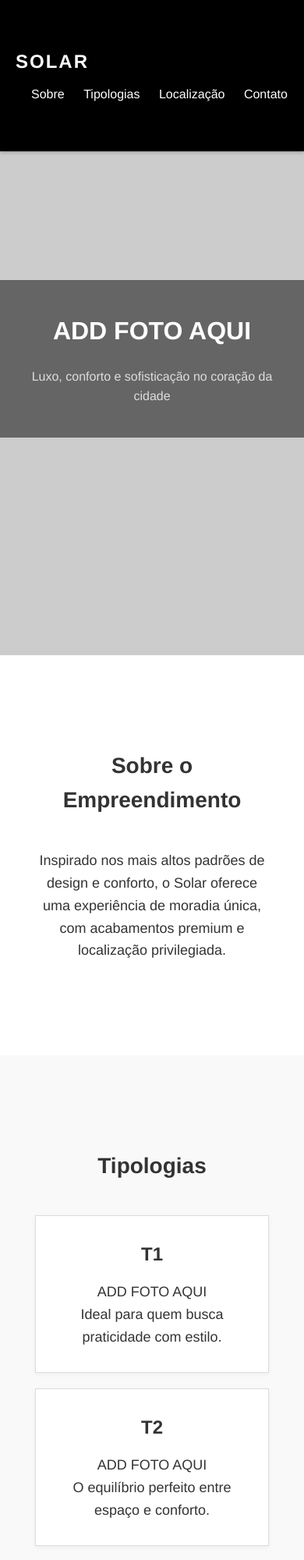
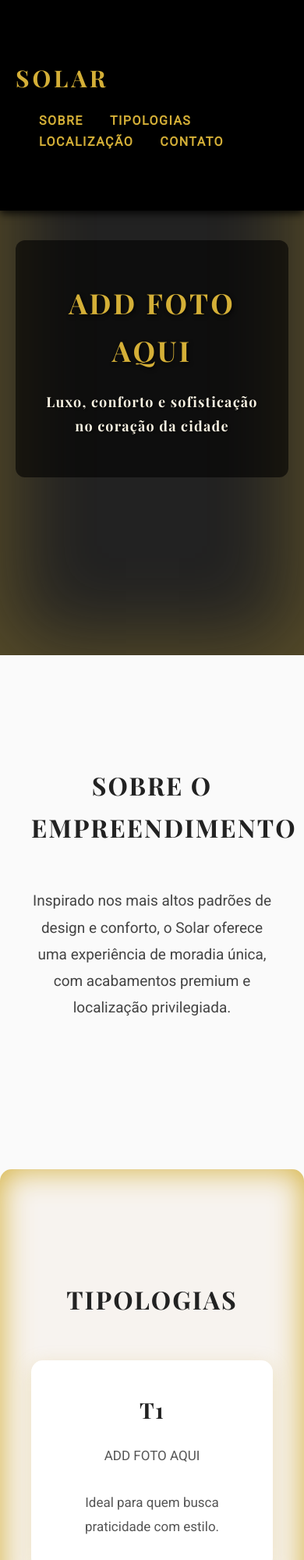
Before and after one commit to leogotuzzo/SOLAR, a plain HTML site: page index.html in a window 390 px wide. Shown: the top 2000 px of the page at 78% size. Drawn offline with nearby package versions, Linux system fonts and the light colour scheme.

Commit message:
Update style.css

```diff
--- a/style.css
+++ b/style.css
@@ -1,3 +1,6 @@
+/* Importando fontes Google */
+@import url('https://fonts.googleapis.com/css2?family=Playfair+Display:wght@700&family=Roboto&display=swap');
+
 /* RESET */
 * {
   margin: 0;
@@ -6,28 +9,28 @@
 }
 
 body {
-  font-family: 'Helvetica Neue', sans-serif;
-  color: #333;
-  background-color: #fff;
-  line-height: 1.6;
+  font-family: 'Roboto', sans-serif;
+  color: #2c2c2c;
+  background-color: #fafafa;
+  line-height: 1.7;
 }
 
 .container {
   max-width: 1100px;
   margin: 0 auto;
-  padding: 40px 20px;
+  padding: 50px 20px;
 }
 
 /* CABEÇALHO */
 header {
   background: #000;
-  color: #fff;
-  padding: 20px 0;
+  color: #d4af37; /* dourado */
+  padding: 25px 0;
   position: fixed;
   width: 100%;
   top: 0;
   z-index: 10;
-  box-shadow: 0 2px 4px rgba(0, 0, 0, 0.2);
+  box-shadow: 0 4px 10px rgba(0,0,0,0.8);
 }
 
 header .container {
@@ -37,154 +40,213 @@ header .container {
 }
 
 header h1 {
-  font-size: 24px;
-  letter-spacing: 2px;
+  font-family: 'Playfair Display', serif;
+  font-size: 30px;
+  letter-spacing: 4px;
+  font-weight: 700;
+  cursor: default;
 }
 
 nav a {
-  color: #fff;
-  margin-left: 20px;
+  color: #d4af37;
+  margin-left: 30px;
   text-decoration: none;
-  font-weight: 500;
-  transition: color 0.3s ease;
+  font-weight: 600;
+  font-size: 16px;
+  text-transform: uppercase;
+  transition: color 0.4s ease;
+  letter-spacing: 1.5px;
 }
 
 nav a:hover {
-  color: #aaa;
+  color: #fff;
 }
 
 /* HERO */
 .hero {
   height: 90vh;
-  background: #ccc;
+  background: #222;
   display: flex;
   align-items: center;
   justify-content: center;
   margin-top: 80px;
   position: relative;
   text-align: center;
+  color: #d4af37;
+  font-family: 'Playfair Display', serif;
+  font-weight: 700;
+  font-size: 48px;
+  letter-spacing: 3px;
+  padding: 0 20px;
+  box-shadow: inset 0 0 100px 20px rgba(212,175,55,0.3);
 }
 
 .hero .overlay {
-  background-color: rgba(0, 0, 0, 0.5);
-  padding: 40px;
-  color: #fff;
-  width: 100%;
+  background-color: rgba(0, 0, 0, 0.6);
+  padding: 50px 30px;
+  border-radius: 12px;
+  max-width: 700px;
+  margin: 0 auto;
 }
 
 .hero .overlay h2 {
-  font-size: 48px;
+  font-size: 56px;
   margin-bottom: 20px;
+  text-shadow: 2px 2px 5px rgba(0,0,0,0.7);
 }
 
 .hero .overlay p {
-  font-size: 20px;
-  color: #ddd;
+  font-size: 22px;
+  font-weight: 400;
+  color: #f7f1e1;
+  letter-spacing: 1.2px;
+  text-shadow: 1px 1px 3px rgba(0,0,0,0.6);
 }
 
 /* SEÇÕES */
 .section {
-  padding: 80px 20px;
+  padding: 90px 20px;
 }
 
 .section h2 {
+  font-family: 'Playfair Display', serif;
+  font-size: 40px;
+  color: #222;
   text-align: center;
-  font-size: 36px;
-  margin-bottom: 40px;
+  margin-bottom: 50px;
+  letter-spacing: 2px;
+  font-weight: 700;
+  text-transform: uppercase;
 }
 
 .section p {
-  font-size: 18px;
+  font-size: 19px;
+  max-width: 850px;
+  margin: 0 auto;
+  color: #444;
   text-align: center;
-  max-width: 800px;
-  margin: 0 auto;
+  line-height: 1.8;
 }
 
 .section.light {
-  background-color: #f9f9f9;
+  background-color: #f7f3ef;
+  box-shadow: inset 0 0 40px #d4af37;
+  border-radius: 15px;
+  margin: 50px 0;
 }
 
 /* TIPOS / CARDS */
 .cards {
   display: flex;
   flex-wrap: wrap;
-  gap: 20px;
+  gap: 30px;
   justify-content: center;
-  margin-top: 40px;
+  margin-top: 50px;
 }
 
 .card {
   background: #fff;
-  border: 1px solid #ddd;
-  padding: 30px 20px;
-  box-shadow: 0 2px 6px rgba(0, 0, 0, 0.05);
+  border-radius: 15px;
+  padding: 40px 25px;
+  box-shadow: 0 6px 25px rgba(212,175,55,0.25);
   text-align: center;
   flex: 1;
-  min-width: 250px;
-  max-width: 300px;
-  transition: transform 0.3s ease;
+  min-width: 270px;
+  max-width: 320px;
+  transition: transform 0.4s ease, box-shadow 0.4s ease;
+  font-family: 'Roboto', sans-serif;
 }
 
 .card:hover {
-  transform: translateY(-5px);
+  transform: translateY(-12px);
+  box-shadow: 0 15px 40px rgba(212,175,55,0.6);
 }
 
 .card h3 {
-  font-size: 24px;
-  margin-bottom: 15px;
+  font-family: 'Playfair Display', serif;
+  font-size: 28px;
+  margin-bottom: 20px;
+  color: #222;
+  letter-spacing: 1.2px;
+}
+
+.card p {
+  font-size: 17px;
+  color: #555;
+  margin-top: 12px;
+  min-height: 48px;
 }
 
 /* MAPA */
 iframe {
-  margin-top: 30px;
-  border-radius: 8px;
+  margin-top: 40px;
+  border-radius: 15px;
+  box-shadow: 0 8px 30px rgba(212,175,55,0.3);
 }
 
 /* FORMULÁRIO */
 form {
   display: flex;
   flex-direction: column;
-  gap: 15px;
-  max-width: 500px;
+  gap: 20px;
+  max-width: 520px;
   margin: 0 auto;
-  margin-top: 30px;
+  margin-top: 40px;
+  font-size: 17px;
 }
 
 input, textarea {
-  padding: 12px;
-  border: 1px solid #ccc;
+  padding: 16px 18px;
+  border: 2px solid #d4af37;
   font-size: 16px;
-  border-radius: 4px;
+  border-radius: 10px;
+  font-family: 'Roboto', sans-serif;
+  transition: border-color 0.3s ease;
+  color: #222;
+}
+
+input:focus, textarea:focus {
+  border-color: #a67c00;
+  outline: none;
 }
 
 textarea {
   resize: vertical;
-  min-height: 100px;
+  min-height: 120px;
 }
 
 button {
-  padding: 12px;
-  background-color: #000;
-  color: #fff;
+  padding: 16px;
+  background-color: #d4af37;
+  color: #111;
   border: none;
-  font-size: 16px;
+  font-size: 18px;
   cursor: pointer;
-  border-radius: 4px;
-  transition: background-color 0.3s ease;
+  border-radius: 12px;
+  font-weight: 700;
+  letter-spacing: 1.2px;
+  transition: background-color 0.3s ease, color 0.3s ease;
+  box-shadow: 0 6px 15px rgba(212,175,55,0.6);
 }
 
 button:hover {
-  background-color: #333;
+  background-color: #a67c00;
+  color: #fff;
+  box-shadow: 0 8px 25px rgba(166,124,0,0.9);
 }
 
 /* RODAPÉ */
 footer {
   background: #000;
-  color: #fff;
+  color: #d4af37;
   text-align: center;
-  padding: 25px 20px;
-  font-size: 14px;
-  margin-top: 60px;
+  padding: 35px 20px;
+  font-size: 15px;
+  letter-spacing: 2px;
+  font-weight: 600;
+  font-family: 'Playfair Display', serif;
+  box-shadow: inset 0 4px 10px #a67c00;
+  margin-top: 80px;
 }
 
 /* RESPONSIVO */
@@ -195,18 +257,27 @@ footer {
   }
 
   nav {
-    margin-top: 10px;
+    margin-top: 15px;
   }
 
   .hero .overlay h2 {
+    font-size: 36px;
+  }
+
+  .hero .overlay p {
+    font-size: 18px;
+  }
+
+  .section h2 {
     font-size: 32px;
   }
 
-  .hero .overlay p {
-    font-size: 16px;
+  .card {
+    min-width: 100%;
+    max-width: 100%;
   }
 
-  .section h2 {
-    font-size: 28px;
+  form {
+    max-width: 100%;
   }
 }
```
